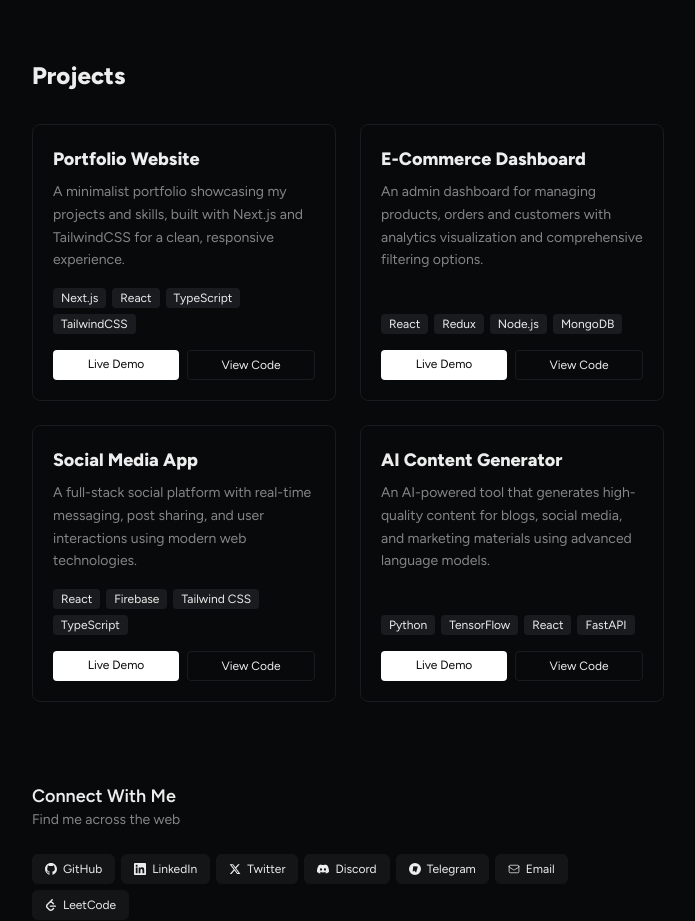
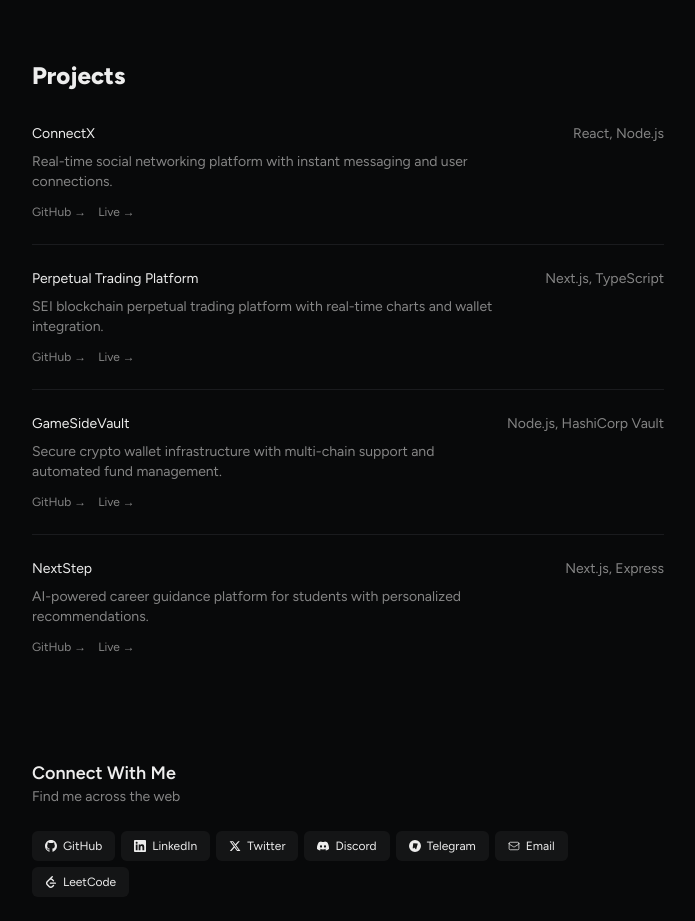
Before and after one commit to jadhavharshh/portfolio, a Next.js app: page / in a window 1280 px wide. Shown: the part 920-1841 px from the top of the page, without its empty margins (292-987 px from the left). Built offline with nearby package versions, Linux system fonts and the light colour scheme; a web font is replaced by a local one.

Commit message:
feat: update ProjectsSection with new project details and simplified layout

```diff
--- a/src/components/sections/ProjectsSection.tsx
+++ b/src/components/sections/ProjectsSection.tsx
@@ -19,39 +19,39 @@
     const projects: Project[] = [
         {
             id: 1,
-            title: "Portfolio Website",
-            description: "A minimalist portfolio showcasing my projects and skills, built with Next.js and TailwindCSS for a clean, responsive experience.",
+            title: "ConnectX",
+            description: "Real-time social networking platform with instant messaging and user connections.",
             imageUrl: "/images/project-1.jpg",
-            technologies: ["Next.js", "React", "TypeScript", "TailwindCSS"],
-            liveUrl: "https://yoursite.com",
-            githubUrl: "https://github.com/jadhavharshh/portfolio"
+            technologies: ["React", "Node.js", "Socket.io", "MongoDB"],
+            liveUrl: "https://connectx-demo.com",
+            githubUrl: "https://github.com/jadhavharshh/ConnectX"
         },
         {
             id: 2,
-            title: "E-Commerce Dashboard",
-            description: "An admin dashboard for managing products, orders and customers with analytics visualization and comprehensive filtering options.",
+            title: "Perpetual Trading Platform",
+            description: "SEI blockchain perpetual trading platform with real-time charts and wallet integration.",
             imageUrl: "/images/project-2.jpg",
-            technologies: ["React", "Redux", "Node.js", "MongoDB"],
-            liveUrl: "https://dashboard-demo.com",
-            githubUrl: "https://github.com/jadhavharshh/dashboard"
+            technologies: ["Next.js", "TypeScript", "SEI", "WebSocket"],
+            liveUrl: "https://perpetual-demo.com",
+            githubUrl: "https://github.com/jadhavharshh/perpetual"
         },
         {
             id: 3,
-            title: "Social Media App",
-            description: "A full-stack social platform with real-time messaging, post sharing, and user interactions using modern web technologies.",
+            title: "GameSideVault",
+            description: "Secure crypto wallet infrastructure with multi-chain support and automated fund management.",
             imageUrl: "/images/project-3.jpg",
-            technologies: ["React", "Firebase", "Tailwind CSS", "TypeScript"],
-            liveUrl: "https://socialapp-demo.com",
-            githubUrl: "https://github.com/jadhavharshh/socialapp"
+            technologies: ["Node.js", "HashiCorp Vault", "Ethereum", "Bitcoin"],
+            liveUrl: "https://gamesidevault-demo.com",
+            githubUrl: "https://github.com/jadhavharshh/gamesidevault"
         },
         {
             id: 4,
-            title: "AI Content Generator",
-            description: "An AI-powered tool that generates high-quality content for blogs, social media, and marketing materials using advanced language models.",
+            title: "NextStep",
+            description: "AI-powered career guidance platform for students with personalized recommendations.",
             imageUrl: "/images/project-4.jpg",
-            technologies: ["Python", "TensorFlow", "React", "FastAPI"],
-            liveUrl: "https://ai-generator-demo.com",
-            githubUrl: "https://github.com/jadhavharshh/ai-generator"
+            technologies: ["Next.js", "Express", "PostgreSQL", "Python"],
+            liveUrl: "https://nextstep-demo.com",
+            githubUrl: "https://github.com/jadhavharshh/nextstep"
         },
     ];
 
@@ -59,66 +59,33 @@
         <section>
             <h2 className="text-2xl font-bold mb-8">Projects</h2>
 
-            <div className="grid grid-cols-1 md:grid-cols-2 gap-6">
-                {projects.map((project, index) => (
-                    <motion.div
-                        key={project.id}
-                        className="group relative h-full"
-                        initial={{ opacity: 0, y: 20 }}
-                        whileInView={{ opacity: 1, y: 0 }}
-                        transition={{ duration: 0.5, delay: index * 0.1 }}
-                        viewport={{ once: true, margin: "-100px" }}
-                        onMouseEnter={() => setHoveredProject(project.id)}
-                        onMouseLeave={() => setHoveredProject(null)}
-                        whileHover={{
-                            rotateY: 5,
-                            rotateX: -5,
-                            z: 10,
-                            transition: { duration: 0.3 }
-                        }}
-                        style={{ perspective: '1000px', transformStyle: 'preserve-3d' }}
+            <div className="space-y-6">
+                {projects.map((project) => (
+                    <div key={project.id} className="flex justify-between gap-8 pb-6 border-b border-border last:border-b-0">
+                        <div className="flex-1">
+                            <h3 className="text-sm font-medium mb-2">{project.title}</h3>
+                            <p className="text-sm text-muted-foreground mb-3">{project.description}</p>
+                            <div className="flex items-center gap-3 text-xs">
+                                <Link
+                                    href={project.githubUrl}
+                                    target="_blank"
+                                    className="text-muted-foreground hover:text-foreground transition-colors"
                                 >
-                        <div className="border border-border rounded-lg overflow-hidden h-full flex flex-col hover:border-foreground/20 transition-colors">
-                            {/* Project Info */}
-                            <div className="p-5 flex flex-col flex-grow">
-                                <h3 className="font-bold text-lg mb-2">{project.title}</h3>
-                                <p className="text-muted-foreground mb-4 text-sm leading-relaxed">{project.description}</p>
-
-                                {/* Tech tags */}
-                                <div className="flex flex-wrap gap-1.5 mt-auto mb-4">
-                                    {project.technologies.map((tech) => (
-                                        <span
-                                            key={tech}
-                                            className="px-2 py-0.5 bg-secondary text-foreground rounded text-xs"
-                                        >
-                                            {tech}
-                                        </span>
-                                    ))}
-                                </div>
-<div className="flex gap-2">
+                                    GitHub →
+                                </Link>
                                 <Link
                                     href={project.liveUrl}
                                     target="_blank"
-        className="flex-1 text-center px-3 py-1.5 text-xs font-medium bg-primary text-primary-foreground rounded hover:opacity-90 transition-opacity"
+                                    className="text-muted-foreground hover:text-foreground transition-colors"
                                 >
-        Live Demo
-    </Link>
-    <Link
-        href={project.githubUrl}
-        target="_blank"
-        className="flex-1 text-center px-3 py-1.5 text-xs font-medium border border-border text-foreground rounded hover:bg-secondary transition-colors"
-    >
-        View Code
+                                    Live →
                                 </Link>
                             </div>
                         </div>
+                        <div className="text-sm text-muted-foreground whitespace-nowrap text-right">
+                            {project.technologies.slice(0, 2).join(", ")}
                         </div>
-
-                        {/* 3D shadow effect */}
-                        <div className="absolute -bottom-2 left-2 right-2 h-[10px] bg-black/20 blur-md rounded-full opacity-0 group-hover:opacity-70 transition-opacity duration-300"
-                            style={{ transform: 'translateZ(-20px)' }}>
                     </div>
-                    </motion.div>
                 ))}
             </div>
         </section>
```
Lines whose indentation alone changed are shown as unchanged.
